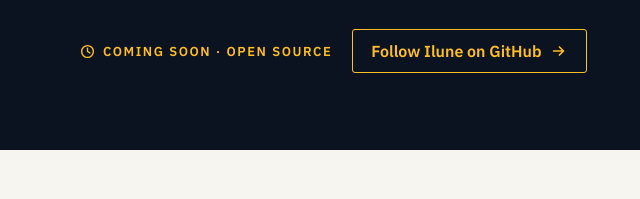
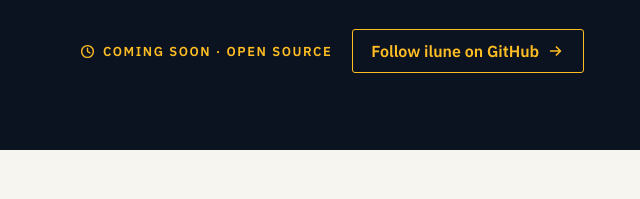
Before and after one commit to ilunesec/ilunesec.github.io, a plain HTML site: page site/index.html in a window 1280 px wide. Shown: the part 505-704 px from the top of the page, 0-640 px from the left. Drawn offline with Linux system fonts and the light colour scheme.

Commit message:
Correct capitalisation of 'Ilune' to 'ilune'

```diff
--- a/site/index.html
+++ b/site/index.html
@@ -76,7 +76,7 @@
                 Coming soon · Open source
               </span>
               <a class="follow" href="https://github.com/ilunesec">
-                Follow Ilune on GitHub
+                Follow ilune on GitHub
                 <svg viewBox="0 0 20 20" aria-hidden="true" focusable="false">
                   <path d="M4 10h11m-4.5-4.5L15 10l-4.5 4.5" fill="none" stroke="currentColor"
                     stroke-width="1.8" stroke-linecap="round" stroke-linejoin="round"/>
```
